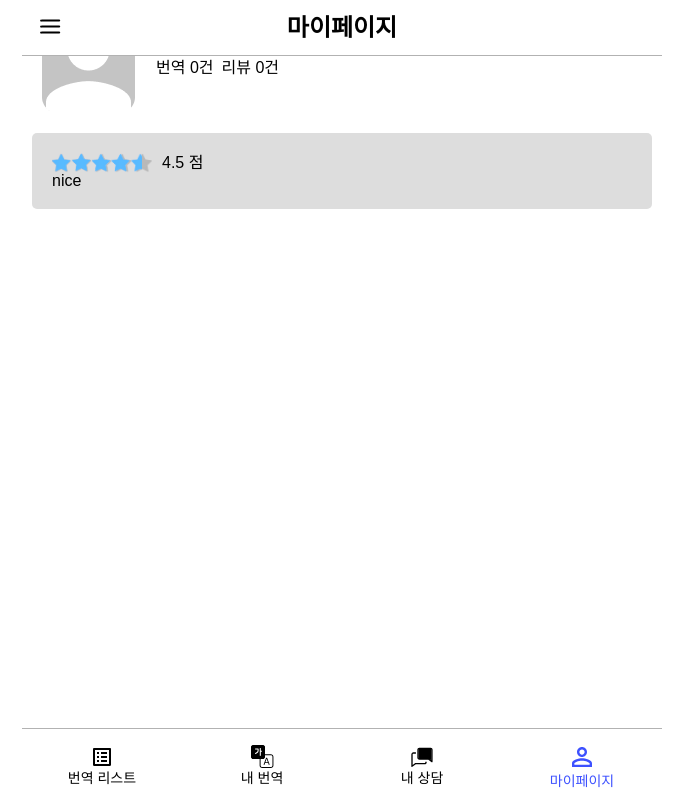
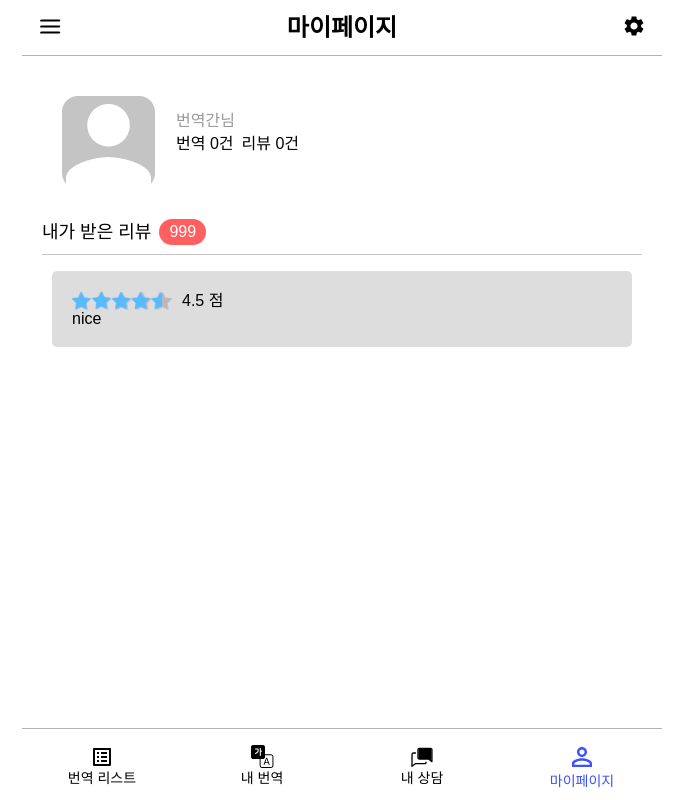
Before and after one commit to TranslationTalk/Front-End, a React (Create React App) app: page /translator/mypage in a window 1280 px wide. Shown: the whole page, without its empty margins (298-981 px from the left). Built offline with nearby package versions, Linux system fonts and the light colour scheme; no server answers; a web font is replaced by a local one.

Commit message:
:sparkles: Feat: TranslatorMyPage 페이지 구현

```diff
--- a/src/components/header/PageHeader.jsx
+++ b/src/components/header/PageHeader.jsx
@@ -9,10 +9,17 @@ import propTypes from 'prop-types'
 import styled from 'styled-components'
 import { useLocation } from 'react-router-dom'
 import { ReactComponent as ReloadIcon } from '../../assets/icons/ReloadIcon.svg'
+import { ReactComponent as SettingIcon } from '../../assets/icons/Settings.svg'
 import Logo from '../../assets/images/Logo.png'
 import { HamburgerMenu } from '../index'
 
-const PageHeader = ({ title, useReloadButton, reloadEvent }) => {
+const PageHeader = ({
+  title,
+  useReloadButton,
+  reloadEvent,
+  useSettingButton,
+  settingEvent,
+}) => {
   const location = useLocation().pathname
 
   return (
@@ -21,7 +28,12 @@ const PageHeader = ({ title, useReloadButton, reloadEvent }) => {
       {title ? <Title>{title}</Title> : <LogoImg src={Logo} alt="logo" />}
       {useReloadButton && (
         <SvgWrap>
-          <ReloadIcon width="25" height="25" onClick={reloadEvent} />
+          <ReloadIcon onClick={reloadEvent} />
+        </SvgWrap>
+      )}
+      {useSettingButton && (
+        <SvgWrap>
+          <SettingIcon onClick={settingEvent} />
         </SvgWrap>
       )}
     </Container>
@@ -74,6 +86,8 @@ PageHeader.propTypes = {
   title: propTypes.string,
   useReloadButton: propTypes.bool,
   reloadEvent: propTypes.func,
+  useSettingButton: propTypes.bool,
+  settingEvent: propTypes.func,
 }
 
 export default PageHeader
--- a/src/pages/translator/TranslatorMyPage.jsx
+++ b/src/pages/translator/TranslatorMyPage.jsx
@@ -1,9 +1,12 @@
 import React, { useEffect, useState } from 'react'
+import { useNavigate } from 'react-router-dom'
+import styled from 'styled-components'
 import {
   PageHeader,
   TranslatorInfo,
   ReviewCard,
   NavigationTranslator,
+  Tag,
 } from '../../components/index'
 import { apis } from '../../utils/axios'
 
@@ -12,7 +15,7 @@ const TranslatorMyPage = () => {
   const [reviews, setReviews] = useState([
     { name: '', score: 4.5, comment: 'nice', date: '2022-01-24' },
   ])
-  console.log(translatorInfo)
+  const navigate = useNavigate()
 
   useEffect(() => {
     const fetchMyInformation = async () => {
@@ -30,9 +33,18 @@ const TranslatorMyPage = () => {
     fetchMyInformation()
   }, [])
 
+  const gotoSetting = () => {
+    navigate(`/chat/setting`)
+  }
+
   return (
     <>
-      <PageHeader title="마이페이지" />
+      <PageHeader
+        title="마이페이지"
+        useSettingButton
+        settingEvent={gotoSetting}
+      />
+      <Wrap>
         <TranslatorInfo
           name={translatorInfo?.name}
           profileUrl={translatorInfo?.profileUrl}
@@ -44,6 +56,10 @@ const TranslatorMyPage = () => {
           isBusiness={translatorInfo?.isBusiness}
           introduce={translatorInfo?.introduce}
         />
+        <MidTitle>
+          <h2>내가 받은 리뷰</h2>
+          <Tag text="999" bgColor="#FF5F5F" color="#FFFFFF" />
+        </MidTitle>
         {reviews.map((review, index) => (
           <ReviewCard
             key={index}
@@ -53,9 +69,27 @@ const TranslatorMyPage = () => {
             date={review.date}
           />
         ))}
+      </Wrap>
       <NavigationTranslator />
     </>
   )
 }
 
+const Wrap = styled.div`
+  padding: 76px 20px 0 20px;
+`
+
+const MidTitle = styled.div`
+  margin: 30px 0 16px;
+  padding-bottom: 9px;
+  width: 100%;
+  display: flex;
+  align-items: center;
+  border-bottom: 1px solid var(--gray-c4);
+  h2 {
+    font-size: var(--fs-16);
+    margin-right: 8px;
+  }
+`
+
 export default TranslatorMyPage
```
Also changed, not shown: src/assets/icons/ReloadIcon.svg, src/assets/icons/Settings.svg (added). Lines whose indentation alone changed are shown as unchanged.
